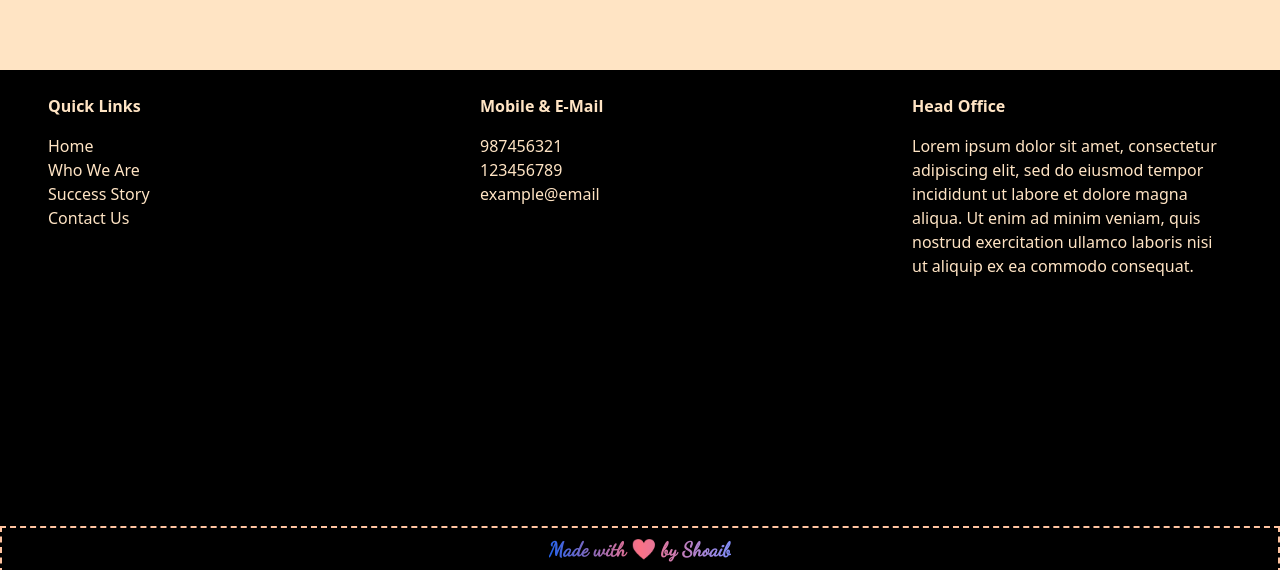
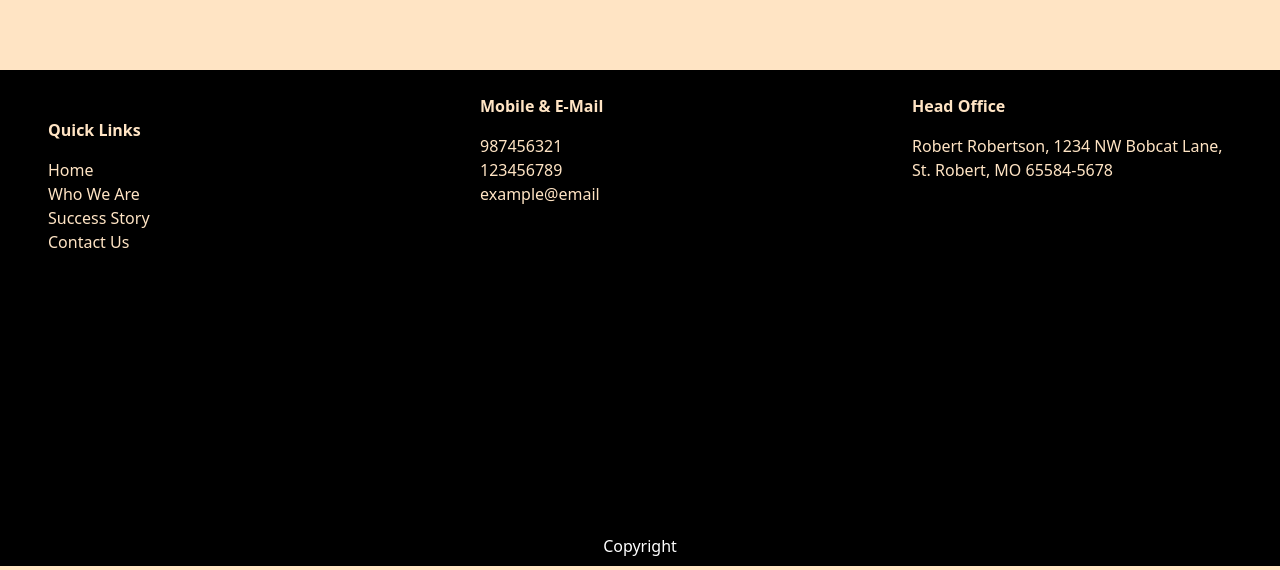
Before and after one commit to Nirvana2299/event-planning, a React (Create React App) app: page /surprise-proposal in a window 1280 px wide. Shown: the part 1863-2433 px from the top of the page. Built offline with nearby package versions, Linux system fonts and the light colour scheme.

Commit message:
modified:   src/Components/Footer.js

```diff
--- a/src/Components/Footer.js
+++ b/src/Components/Footer.js
@@ -1,15 +1,16 @@
+import { Link } from 'react-router-dom'
+
 export default function Footer() {
     return (
         <footer>
-
                 <div className="grid gap-4 grid-cols-1 md:grid-cols-3 bg-black text-bisque-100 sm:pb-56">
-                    <div className="w-auto py-6 px-6 md:px-12">
+                    <div className="w-auto py-6 px-6 md:px-12 md:py-12">
                         <h3 className="font-bold">Quick Links</h3>
                         <ul className="text-left pt-4">
-                            <li><a href="">Home</a></li>
-                            <li>Who We Are</li>
+                            <li><Link to="/">Home</Link></li>
+                            <li><a href="#aboutUsSection">Who We Are</a></li>
                             <li>Success Story</li>
-                            <li>Contact Us</li>
+                            <li><a href="#aboutUsSection">Contact Us</a></li>
                         </ul>
                     </div>
                     <div className="w-auto py-6 px-6 md:px-12">
@@ -22,15 +23,19 @@ export default function Footer() {
                     </div>
                     <div className="w-auto py-6 px-6 md:px-12">
                         <h3 className="font-bold">Head Office</h3>
-                        <p className="text-left pt-4">Lorem ipsum dolor sit amet, consectetur adipiscing elit, sed do eiusmod tempor incididunt ut labore et dolore magna aliqua. Ut enim ad minim veniam, quis nostrud exercitation ullamco laboris nisi ut aliquip ex ea commodo consequat. </p>
+                        <p className="text-left pt-4">Robert Robertson, 1234 NW Bobcat Lane, St. Robert, MO 65584-5678 </p>
                     </div>
 
+
                 </div>
-                <div className="flex justify-items-center bg-black align-center py-2 border-dashed border-2 border-gentlecare-100" >
+                <div className='bg-black align-center py-2'>
+                        <p className='text-white text-center'>Copyright</p>
+                    </div>
+                {/* <div className="flex justify-items-center bg-black align-center py-2 border-dashed border-2 border-gentlecare-100" >
                     <h3 className="cursive text-center text-md sm:text-xl bg-gradient-to-r from-blue-600 via-rose-400 to-indigo-400 inline-block text-transparent bg-clip-text font-bold mx-auto">
                         Made with ❤️ by Shoaib
                     </h3>
-                </div>
+                </div> */}
         </footer>
     )
 }
```
